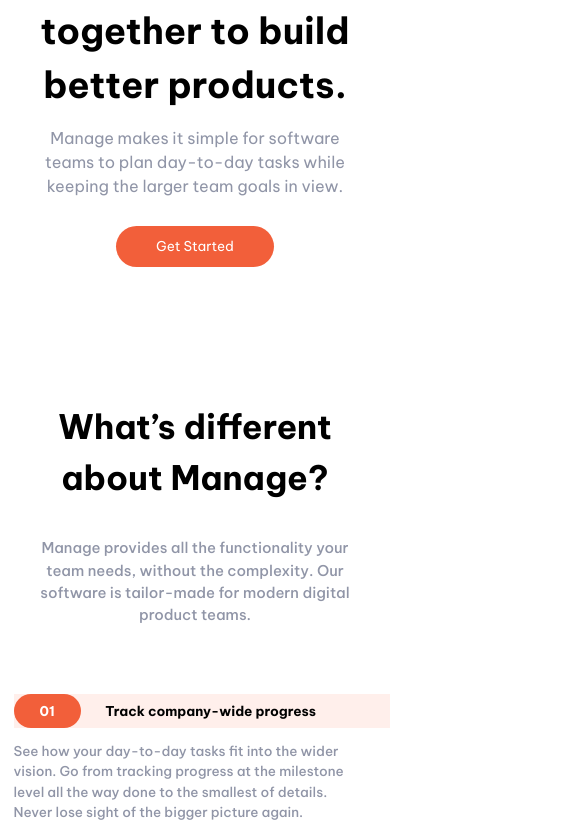
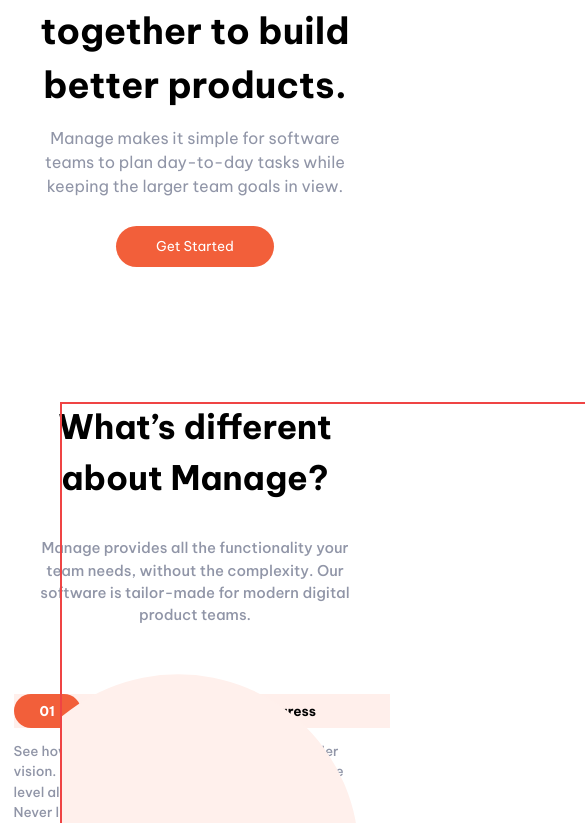
Before and after one commit to SouhailM07/fmc-manage-landing-page, a React (Vite) app: page / in a window 390 px wide. Shown: the part 489-1312 px from the top of the page, 585 px wide, since content can reach past the window. Built offline with nearby package versions, Linux system fonts and the light colour scheme; no server answers.

Commit message:
adding a tablet background with desktop size

```diff
--- a/src/components/Section1/Section1.tsx
+++ b/src/components/Section1/Section1.tsx
@@ -21,8 +21,11 @@
   ];
   return (
     <>
-      <article className="lg:px-xp flex justify-between max-lg:space-y-[5rem] max-w-pw mx-auto max-lg:flex-col max-lg:items-center">
-        <section className="max-lg:text-center max-lg:px-5">
+      <article
+        id="Section1"
+        className="  lg:px-xp flex justify-between max-lg:space-y-[5rem] max-w-pw mx-auto max-lg:flex-col max-lg:items-center"
+      >
+        <section className=" max-lg:text-center max-lg:px-5">
           <h1 className="font-bold max-w-[30rem] text-[2.5rem] ">
             What’s different about Manage?
           </h1>
--- a/src/components/Section1/section1.css
+++ b/src/components/Section1/section1.css
@@ -29,3 +29,9 @@
     grid-area: 2/1/3/3;
   }
 }
+
+#Section1 section:nth-child(1)::before {
+  content: "";
+  @apply bg-[url('/bg-tablet-pattern.svg')] border-2 border-red-500 overflow-visible bg-[length:50rem_50rem] bg-[-28rem_20rem] translate-x-[-10rem] bg-no-repeat;
+  @apply absolute h-[60rem] w-[40rem];
+}
```
